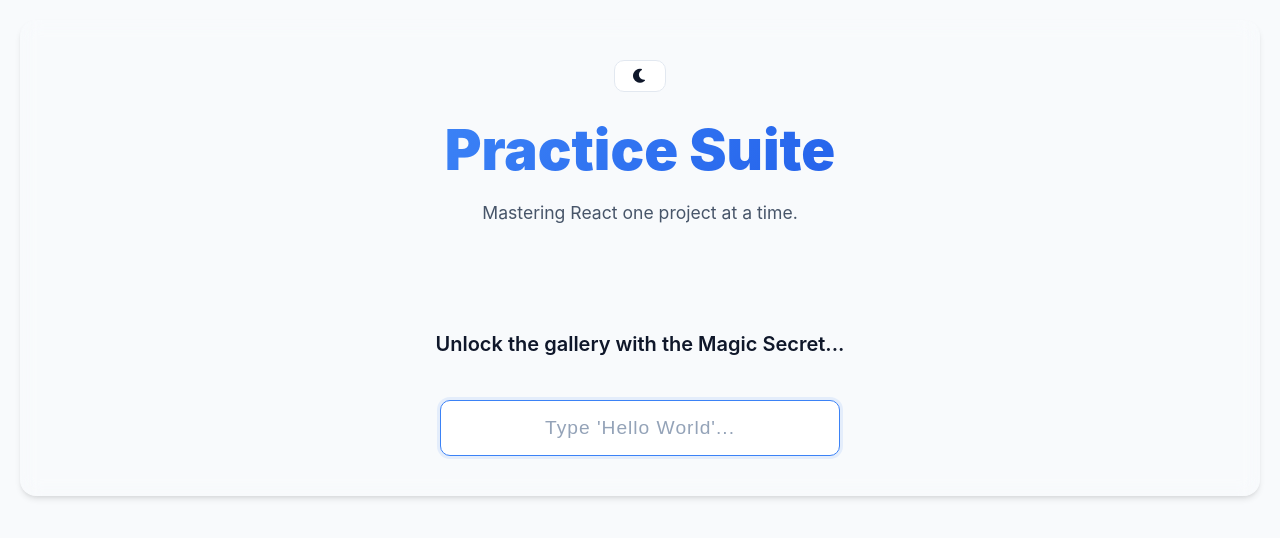
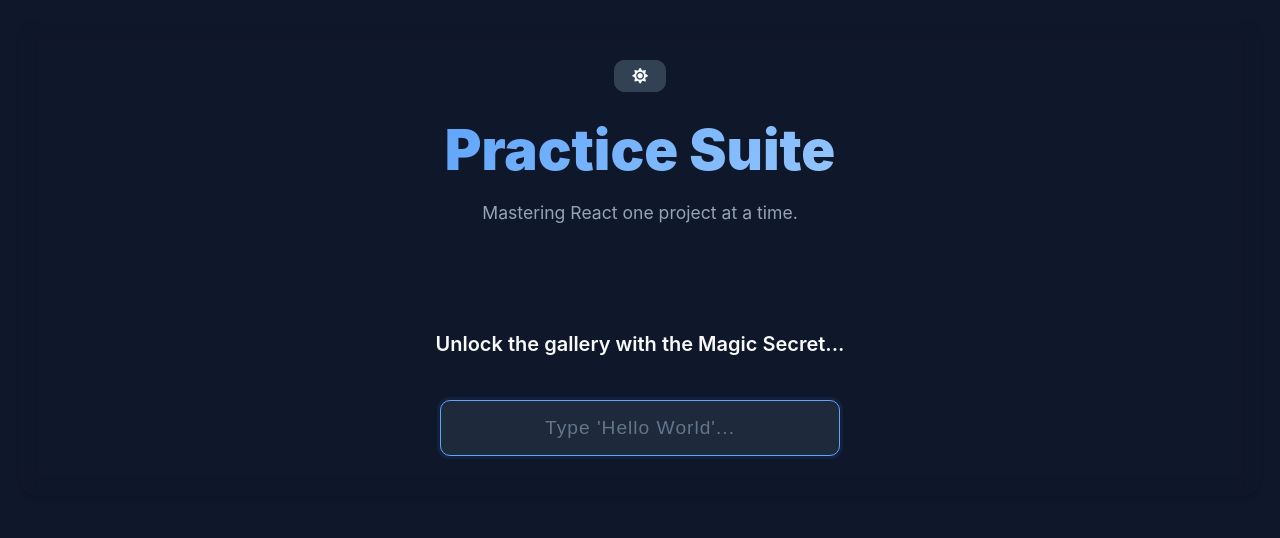
Before and after one commit to shivaprasadmakela/mini-projects, a React (Vite) app: page / in a window 1280 px wide. Shown: the part 142-680 px from the top of the page. Built offline with nearby package versions, Linux system fonts and the light colour scheme.

Commit message:
Updates some of the styles in the application

```diff
--- a/src/components/MainPage.jsx
+++ b/src/components/MainPage.jsx
@@ -6,7 +6,7 @@ import { Link } from "react-router-dom";
 function MainPage() {
   const [authorized, setAuthorized] = useState(false);
   const [input, setInput] = useState("");
-  const [theme, setTheme] = useState("light");
+  const [theme, setTheme] = useState("dark");
 
   const projectData = [
     { name: "Counter App", link: "/counter", icon: "fa-solid fa-calculator", desc: "Basic state management demo" },
@@ -20,7 +20,7 @@ function MainPage() {
   ];
 
   useEffect(() => {
-    const savedTheme = localStorage.getItem("theme") || "light";
+    const savedTheme = localStorage.getItem("theme") || "dark";
     document.documentElement.setAttribute("data-theme", savedTheme);
     setTheme(savedTheme);
 
--- a/src/components/MainPage.module.scss
+++ b/src/components/MainPage.module.scss
@@ -1,4 +1,4 @@
-@import '../styles/shared';
+@use '../styles/shared' as *;
 
 .mainPageContainer {
   @extend .pageWrapper;
--- a/src/projects/CounterApp/Counter.module.scss
+++ b/src/projects/CounterApp/Counter.module.scss
@@ -1,4 +1,4 @@
-@import '../../styles/shared';
+@use '../../styles/shared' as *;
 
 .counterContainer {
   @extend .card;
--- a/src/projects/Form/Form.module.scss
+++ b/src/projects/Form/Form.module.scss
@@ -1,4 +1,4 @@
-@import '../../styles/shared';
+@use '../../styles/shared' as *;
 
 .formContainer {
   @extend .card;
--- a/src/projects/Greeting/Greet.module.scss
+++ b/src/projects/Greeting/Greet.module.scss
@@ -1,4 +1,4 @@
-@import '../../styles/shared';
+@use '../../styles/shared' as *;
 
 .greetContainer {
   @extend .card;
--- a/src/projects/QuizApp/QuizApp.module.scss
+++ b/src/projects/QuizApp/QuizApp.module.scss
@@ -1,4 +1,4 @@
-@import '../../styles/shared';
+@use '../../styles/shared' as *;
 
 .card {
   @extend .card;
--- a/src/projects/Random/Random.module.scss
+++ b/src/projects/Random/Random.module.scss
@@ -1,4 +1,4 @@
-@import '../../styles/shared';
+@use '../../styles/shared' as *;
 
 .randomGrid {
   display: flex;
--- a/src/projects/TodoApp/Todo.module.scss
+++ b/src/projects/TodoApp/Todo.module.scss
@@ -1,4 +1,4 @@
-@import '../../styles/shared';
+@use '../../styles/shared' as *;
 
 /* ========================================
    PROFESSIONAL TODO APP STYLES
--- a/src/themes.scss
+++ b/src/themes.scss
@@ -13,6 +13,30 @@
   --transition-fast: 150ms cubic-bezier(0.4, 0, 0.2, 1);
   --transition-base: 250ms cubic-bezier(0.4, 0, 0.2, 1);
 
+  /* Dark Theme (Default) */
+  --bg-color: #0f172a;
+  --bg-card: #1e293b;
+  --text-primary: #f8fafc;
+  --text-secondary: #94a3b8;
+  --text-muted: #64748b;
+
+  --primary-color: #60a5fa;
+  --primary-hover: #93c5fd;
+  --secondary-color: #64748b;
+
+  --border-color: #334155;
+  --border-hover: #475569;
+
+  --success-color: #10b981;
+  --error-color: #ef4444;
+  --warning-color: #f59e0b;
+
+  --input-bg: #1e293b;
+  --button-bg: #334155;
+  --button-hover-bg: #475569;
+}
+
+[data-theme='light'] {
   /* Light Theme */
   --bg-color: #f8fafc;
   --bg-card: #ffffff;
@@ -22,34 +46,11 @@
 
   --primary-color: #3b82f6;
   --primary-hover: #2563eb;
-  --secondary-color: #64748b;
 
   --border-color: #e2e8f0;
   --border-hover: #cbd5e1;
-
-  --success-color: #10b981;
-  --error-color: #ef4444;
-  --warning-color: #f59e0b;
 
   --input-bg: #ffffff;
   --button-bg: #ffffff;
   --button-hover-bg: #f1f5f9;
 }
-
-[data-theme='dark'] {
-  --bg-color: #0f172a;
-  --bg-card: #1e293b;
-  --text-primary: #f8fafc;
-  --text-secondary: #94a3b8;
-  --text-muted: #64748b;
-
-  --primary-color: #60a5fa;
-  --primary-hover: #93c5fd;
-
-  --border-color: #334155;
-  --border-hover: #475569;
-
-  --input-bg: #1e293b;
-  --button-bg: #334155;
-  --button-hover-bg: #475569;
-}
```
